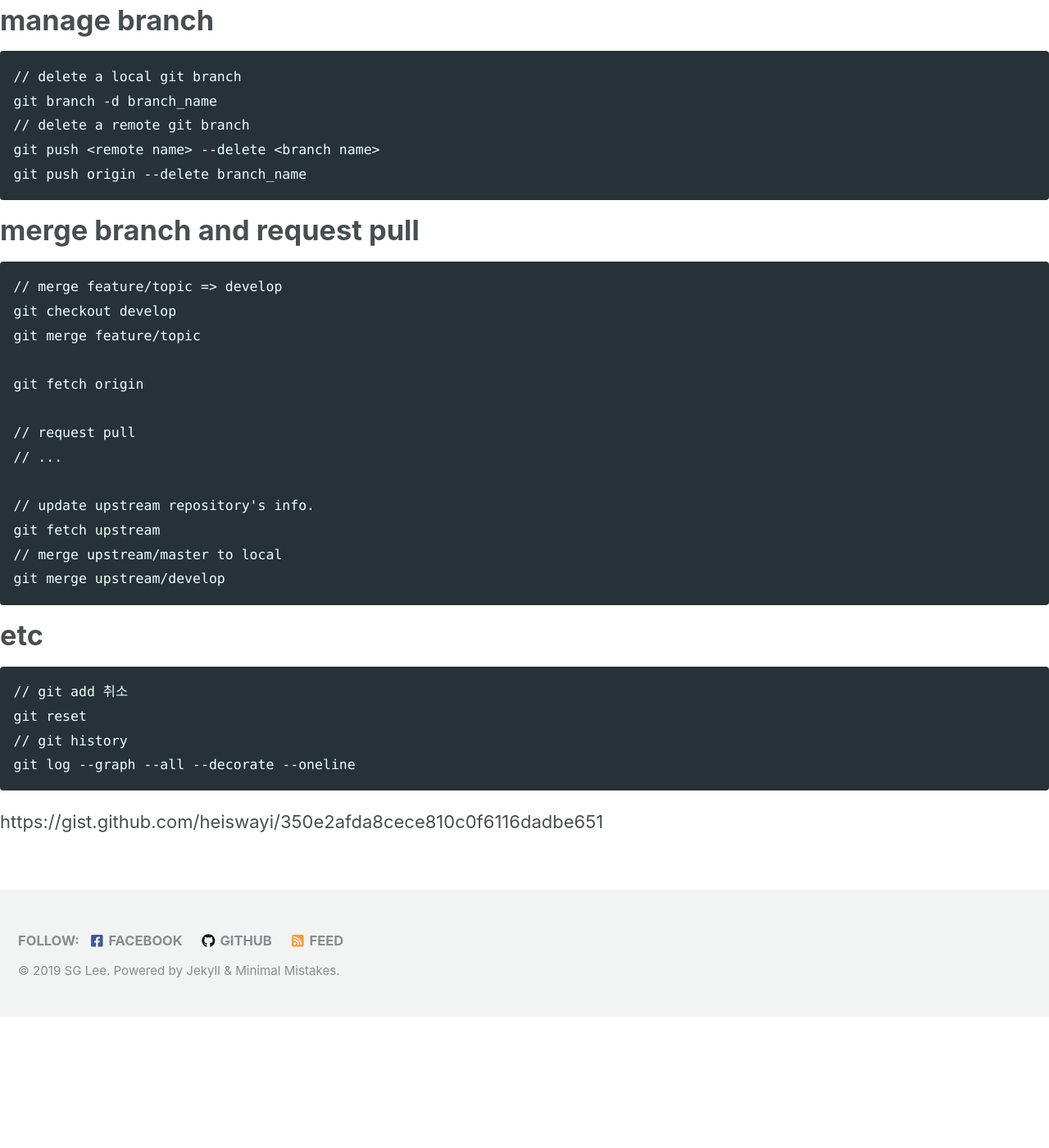
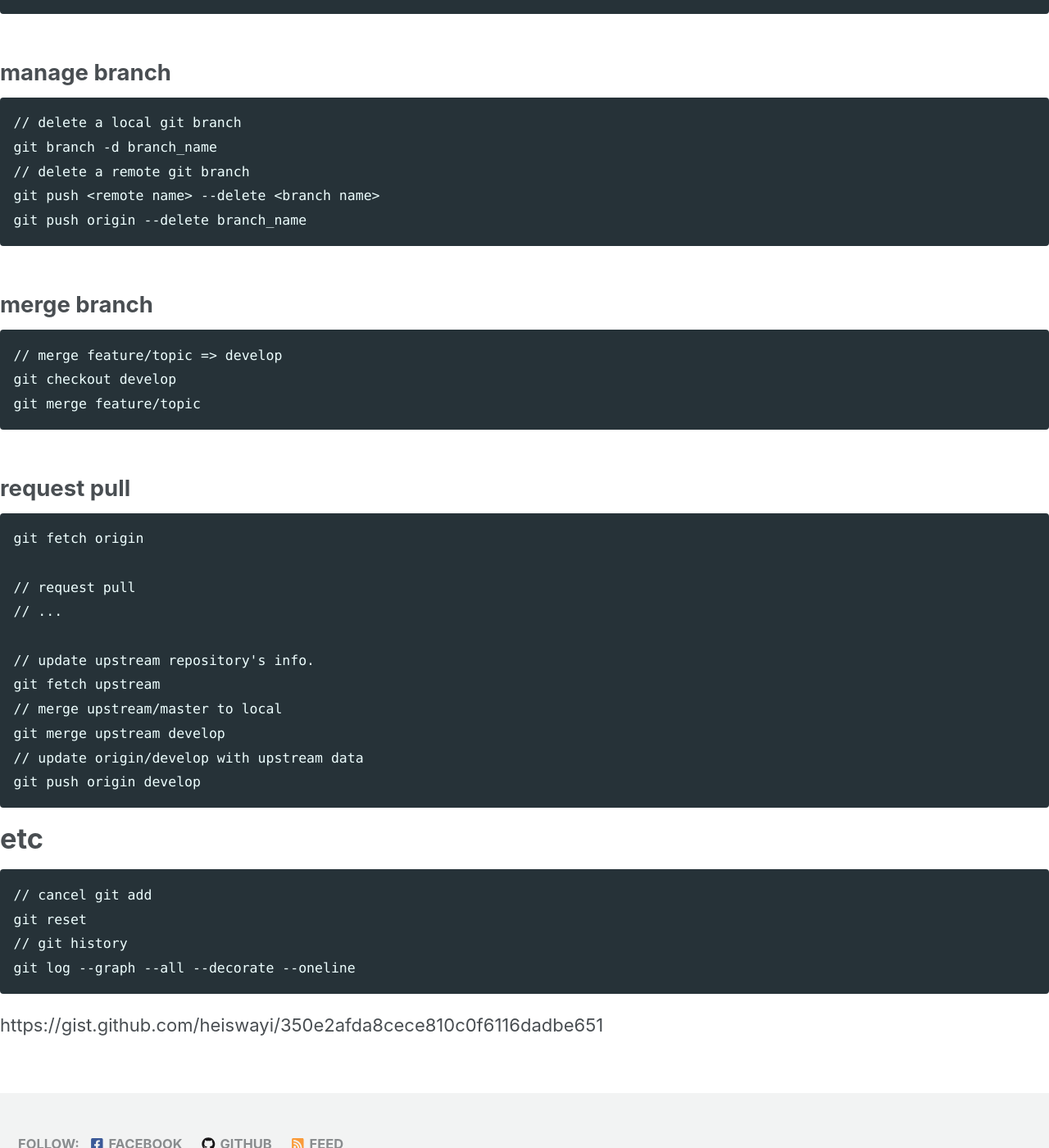
Before and after one commit to sglee-net/sglee-net.github.io, a Jekyll site: the page built from stuff/git.md, in a window 1280 px wide and 1400 px high, scrolled down 1319 px. Shown: the whole window at 82% size. Built offline with Jekyll 4.4.1, drawn with Linux system fonts in a browser that asks for light colours; cached includes are drawn as plain includes; nearby versions of some CDN libraries; our own code applies the rules of GitHub Pages for plain Markdown files; before the commit the page ends 2559 px from its top, so only the background shows below that; some of the changed text lies outside the part shown.

Commit message:
Update git.md

````diff
--- a/stuff/git.md
+++ b/stuff/git.md
@@ -6,12 +6,13 @@ git init
 git config --global user.name "***"
 git config --global user.email ***@.com
 git remote add origin https://github.com/***.git
-git pull origin master
+git fetch origin
+git pull origin master (develop, feature/topic)
 git add ***
 // to all files
 git add --
 git commit -m "***"
-git push origin master
+git push origin master (develop, feature/topic)
 ```
 ## make branch and checkout
 ```
@@ -36,7 +37,7 @@ git remote add upstream <https://github.com/***.git>
 git remote -v
 ```
 
-# manage branch
+## manage branch
 ```
 // delete a local git branch
 git branch -d branch_name
@@ -45,12 +46,15 @@ git push <remote name> --delete <branch name>
 git push origin --delete branch_name
 ```
 
-# merge branch and request pull
+## merge branch
 ```
 // merge feature/topic => develop
 git checkout develop
 git merge feature/topic
+```
 
+## request pull
+```
 git fetch origin
 
 // request pull
@@ -59,12 +63,14 @@ git fetch origin
 // update upstream repository's info.
 git fetch upstream
 // merge upstream/master to local
-git merge upstream/develop
+git merge upstream develop
+// update origin/develop with upstream data
+git push origin develop
 ```
 
 # etc
 ```
-// git add 취소
+// cancel git add
 git reset
 // git history
 git log --graph --all --decorate --oneline
````
